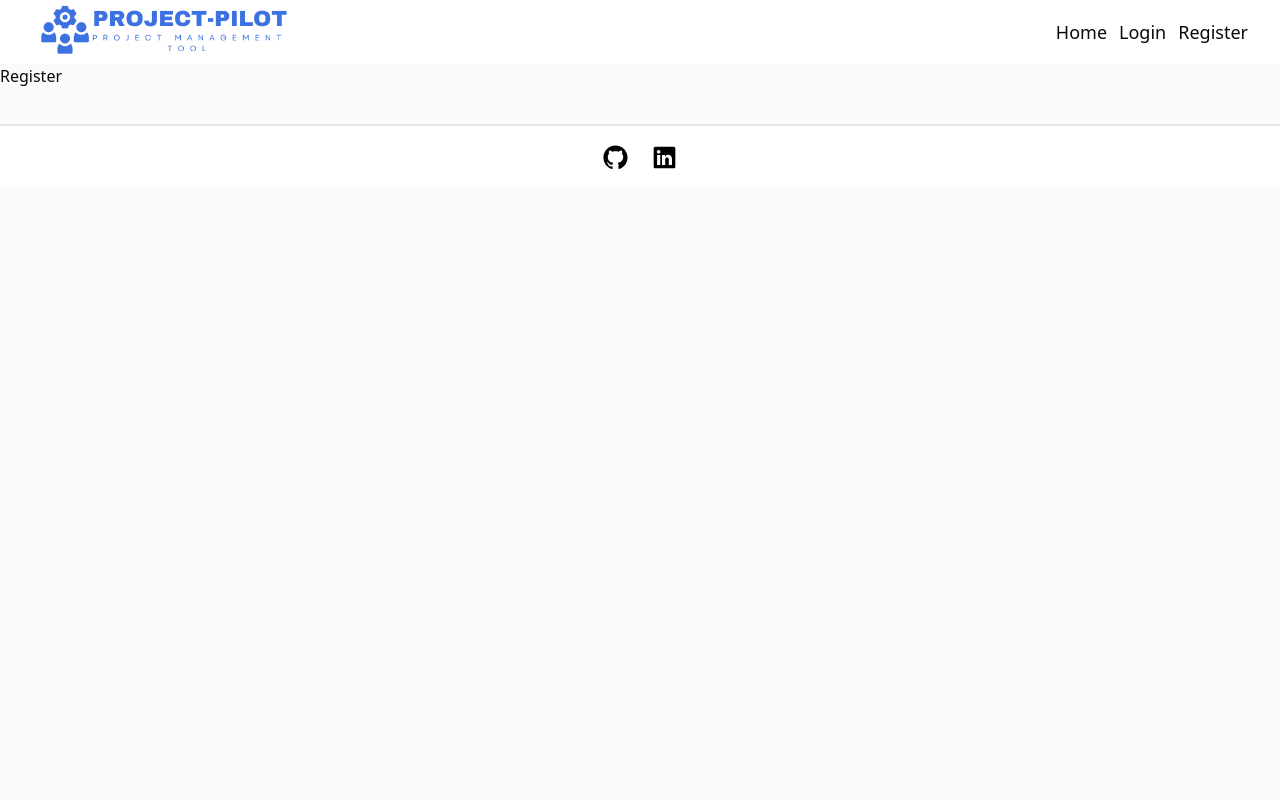
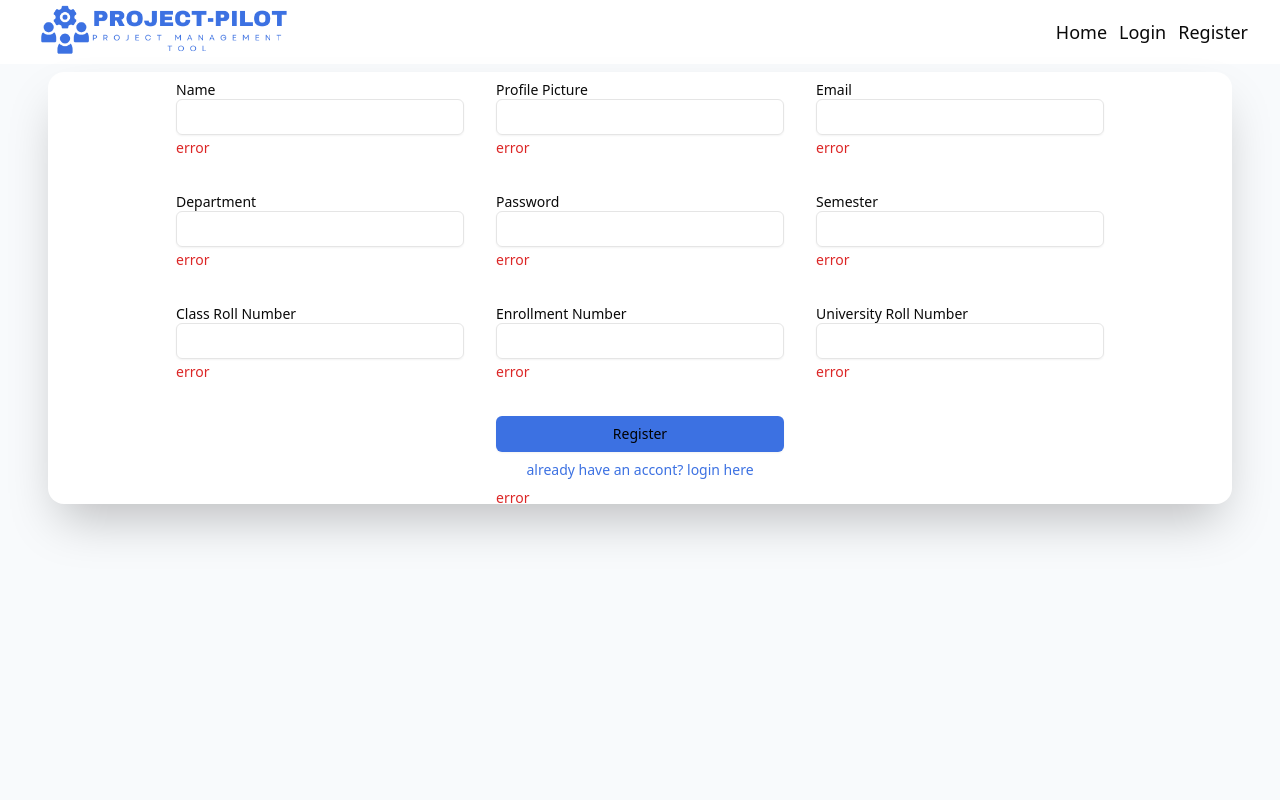
Before and after one commit to adityach0uhan/Project-Pilot, a Next.js app: page /register in a window 1280 px wide. Shown: the top 800 px of the page. Built offline with nearby package versions, Linux system fonts and the light colour scheme.

Commit message:
Added student register form

```diff
--- a/package.json
+++ b/package.json
@@ -19,6 +19,7 @@
     "next": "15.0.2",
     "react": "^18.2.0",
     "react-dom": "^18.2.0",
+    "react-hook-form": "^7.53.1",
     "tailwind-merge": "^2.5.4",
     "tailwindcss-animate": "^1.0.7"
   },
--- a/src/app/(auth)/register/page.tsx
+++ b/src/app/(auth)/register/page.tsx
@@ -1,7 +1,99 @@
-import React from 'react';
+'use client';
+import { Button } from '@/components/ui/button';
+import { Input } from '@/components/ui/input';
+import { Label } from '@/components/ui/label';
+import { useForm, SubmitHandler } from 'react-hook-form';
 
+type Inputs = {
+    name: string;
+    profilePic: string;
+    email: string;
+    department: string;
+    password: string;
+    semester: number;
+    classRollNumber: string;
+    enrollmentNumber: string;
+    universityRollNumber: string;
+};
 const page = () => {
-    return <div>Register</div>;
+    const {
+        register,
+        handleSubmit,
+        watch,
+        formState: { errors }
+    } = useForm<Inputs>();
+
+    const registerUser = async (data: Inputs) => {
+        console.log(data);
+    };
+
+    return (
+        <div className='w-screen min-h-screen flex  justify-center p-2'>
+            <form
+                className='w-full p-2 md:mx-10 bg-white shadow-2xl rounded-2xl  justify-center flex gap-8 h-full items-start flex-wrap'
+                onSubmit={handleSubmit(registerUser)}>
+                <div className='w-72 h-20 flex justify-evenly flex-col'>
+                    <Label htmlFor='name'>Name</Label>
+                    <Input {...register('name')} />
+                    <p className='text-sm text-red-600'>error</p>
+                </div>
+                <div className='w-72 h-20 flex justify-evenly flex-col'>
+                    <Label htmlFor='profilePic'>Profile Picture</Label>
+                    <Input {...register('profilePic')} />
+                    <p className='text-sm text-red-600'>error</p>
+                </div>
+                <div className='w-72 h-20 flex justify-evenly flex-col'>
+                    <Label htmlFor='email'>Email</Label>
+                    <Input {...register('email')} />
+                    <p className='text-sm text-red-600'>error</p>
+                </div>
+                <div className='w-72 h-20 flex justify-evenly flex-col'>
+                    <Label htmlFor='department'>Department</Label>
+                    <Input {...register('department')} />
+                    <p className='text-sm text-red-600'>error</p>
+                </div>
+                <div className='w-72 h-20 flex justify-evenly flex-col'>
+                    <Label htmlFor='password'>Password</Label>
+                    <Input {...register('password')} />
+                    <p className='text-sm text-red-600'>error</p>
+                </div>
+                <div className='w-72 h-20 flex justify-evenly flex-col'>
+                    <Label htmlFor='semester'>Semester</Label>
+                    <Input {...register('semester')} />
+                    <p className='text-sm text-red-600'>error</p>
+                </div>
+                <div className='w-72 h-20 flex justify-evenly flex-col'>
+                    <Label htmlFor='classRollNumber'>Class Roll Number</Label>
+                    <Input {...register('classRollNumber')} />
+                    <p className='text-sm text-red-600'>error</p>
+                </div>
+                <div className='w-72 h-20 flex justify-evenly flex-col'>
+                    <Label htmlFor='enrollmentNumber'>Enrollment Number</Label>
+                    <Input {...register('enrollmentNumber')} />
+                    <p className='text-sm text-red-600'>error</p>
+                </div>
+                <div className='w-72 h-20 flex justify-evenly flex-col'>
+                    <Label htmlFor='universityRollNumber'>
+                        University Roll Number
+                    </Label>
+                    <Input {...register('universityRollNumber')} />
+                    <p className='text-sm text-red-600'>error</p>
+                </div>
+                <div className='w-72 h-20 flex justify-evenly flex-col'>
+                    <Button
+                        type='submit'
+                        className='bg-[#3C71E2] w-full text-black hover:bg-[#98b3ee]'
+                        variant={'secondary'}>
+                        Register
+                    </Button>
+                    <Button className='text-sm text-[#3C71E2]' variant={'link'}>
+                        already have an accont? login here
+                    </Button>
+                    <p className='text-sm text-red-600'>error</p>
+                </div>
+            </form>
+        </div>
+    );
 };
 
 export default page;
--- a/src/components/ui/base/HeroSection.tsx
+++ b/src/components/ui/base/HeroSection.tsx
@@ -56,13 +56,17 @@ const HeroSection = () => {
                 </h1>
                 <p> A student project manager tool for teacher </p>
                 <span className='flex gap-3'>
-                    <Link href='/signup'>
-                        <Button className='bg-[#3C71E2]' variant={'outline'}>
-                            Signup
+                    <Link href='/register'>
+                        <Button
+                            className='w-28 bg-[#3C71E2]'
+                            variant={'outline'}>
+                            Register
                         </Button>
                     </Link>
                     <Link href='/login'>
-                        <Button className='bg-[#3C71E2]' variant={'outline'}>
+                        <Button
+                            className='w-28 bg-[#3C71E2]'
+                            variant={'outline'}>
                             Login
                         </Button>
                     </Link>
```
Also changed, not shown: 1 other file (tests, documents, lock files or other folders).
